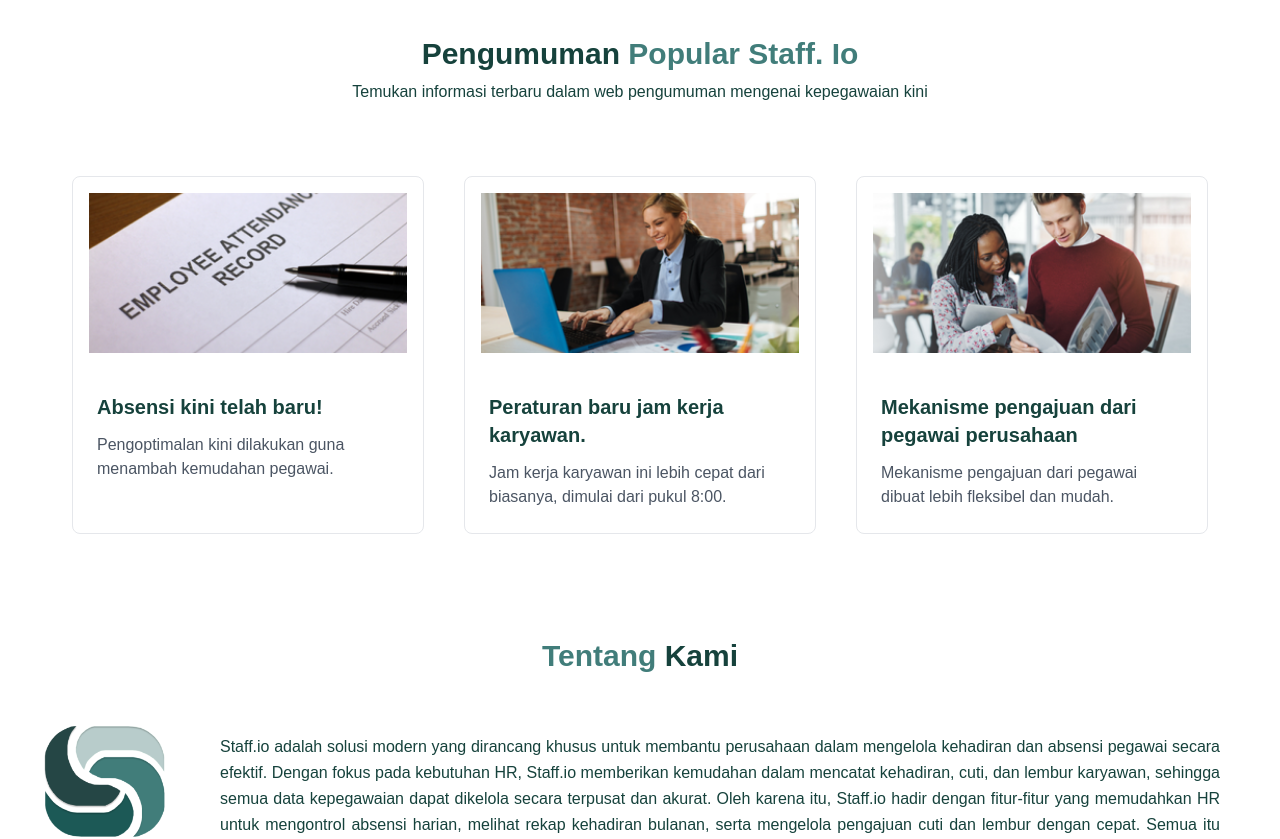
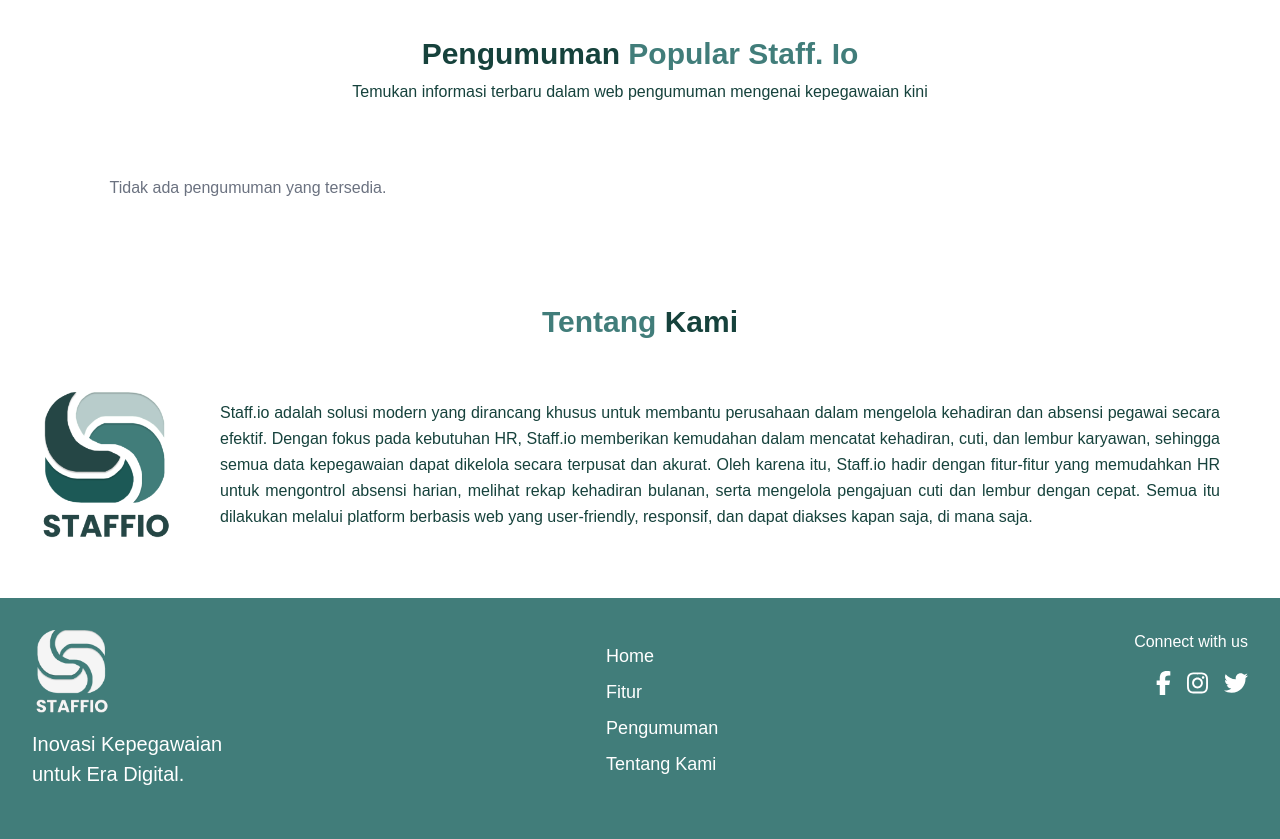
Before and after one commit to alcynx/tubes-desweb, a React (Create React App) app: page / in a window 1280 px wide. Shown: the part 2220-3059 px from the top of the page. Built offline with nearby package versions, Linux system fonts and the light colour scheme.

Commit message:
update pengumuman landing page

```diff
--- a/src/components/DetailPegawai/tablepegawai.jsx
+++ b/src/components/DetailPegawai/tablepegawai.jsx
@@ -19,11 +19,11 @@
                         className="text-left border-b cursor-pointer hover:bg-gray-100"
                         onClick={() => onRowClick(pegawai)}
                     >
-                        <td className="p-2">{pegawai.nama}</td>
-                        <td className="p-2">{pegawai.posisi}</td>
-                        <td className="p-2">{pegawai.status}</td>
-                        <td className="p-2">{pegawai.id}</td>
-                        <td className="p-2">{pegawai.sisaCuti}</td>
+                        <td className="p-2 text-secondary">{pegawai.nama}</td>
+                        <td className="p-2 text-secondary">{pegawai.posisi}</td>
+                        <td className="p-2 text-secondary">{pegawai.status}</td>
+                        <td className="p-2 text-secondary">{pegawai.id}</td>
+                        <td className="p-2 text-secondary">{pegawai.sisaCuti}</td>
                     </tr>
                 ))}
             </tbody>
--- a/src/components/LandingPage/pengumuman.jsx
+++ b/src/components/LandingPage/pengumuman.jsx
@@ -1,53 +1,49 @@
-import React from 'react';
-
-export const announcements = [
-  {
-    title: "Absensi kini telah baru!",
-    description: "Pengoptimalan kini dilakukan guna menambah kemudahan pegawai.",
-    image: "/images/laporan-absensi.png",
-    date: "30/05/24",
-    category: "Kebijakan",
-    isNew: true,
-  },
-  {
-    title: "Peraturan baru jam kerja karyawan.",
-    description: "Jam kerja karyawan ini lebih cepat dari biasanya, dimulai dari pukul 8:00.",
-    image: "/images/peraturan.png",
-    date: "30/05/24",
-    category: "Kebijakan",
-    isNew: true,
-  },
-  {
-    title: "Mekanisme pengajuan dari pegawai perusahaan",
-    description: "Mekanisme pengajuan dari pegawai dibuat lebih fleksibel dan mudah.",
-    image: "/images/mekanisme.png",
-    date: "30/05/24",
-    category: "Umum",
-    isNew: true,
-  },
-];
-
+import React from "react";
+import { useAnnouncements } from "../../components/Pengumuman/AnnouncementsContext";
 
 const AnnouncementsSection = () => {
+  const { announcements } = useAnnouncements();
+
   return (
-    <div className="max-w- font-poppins mx-auto py-12 px-4 sm:px-6 lg:px-8 -mt-7 ">
+    <div className="max-w- font-poppins mx-auto py-12 px-4 sm:px-6 lg:px-8 -mt-7">
       <h2 className="text-center text-tertiary text-3xl font-extrabold text-gray-900 mb-2">
         Pengumuman <span className="text-secondary">Popular Staff. Io</span>
       </h2>
-      <p className="text-center text-tertiary  mb-10">
+      <p className="text-center text-tertiary mb-10">
         Temukan informasi terbaru dalam web pengumuman mengenai kepegawaian kini
       </p>
 
       <div className="grid grid-cols-1 md:grid-cols-3 gap-10 p-10 -mt-2">
-        {announcements.map((announcement, index) => (
-          <div key={index} className="border rounded-lg overflow-hidden hover:shadow-2xl transition-shadow duration-300">
-            <img src={announcement.image} alt={announcement.title} className="w-full h-48 object-cover p-4" />
-            <div className="p-6">
-              <h3 className="text-xl font-bold text-tertiary mb-3">{announcement.title}</h3>
-              <p className="text-gray-600">{announcement.description}</p>
-            </div>
-          </div>
-        ))}
+        {announcements.length > 0 ? (
+          announcements
+            .slice(0, 3) // Mengambil 3 data pertama
+            .map((announcement, index) => (
+              <div
+                key={index}
+                className="border rounded-lg overflow-hidden hover:shadow-2xl transition-shadow duration-300"
+              >
+                <img
+                  src={announcement.image}
+                  alt={announcement.title}
+                  className="w-full h-48 object-cover p-4"
+                />
+                <div className="p-6">
+                  <h3 className="text-xl font-bold text-tertiary mb-3">
+                    {announcement.title}
+                  </h3>
+                  <p className="text-gray-600">
+                    {announcement.description.length > 100
+                      ? `${announcement.description.slice(0, 100)}...`
+                      : announcement.description}
+                  </p>
+                </div>
+              </div>
+            ))
+        ) : (
+          <p className="text-center text-gray-500">
+            Tidak ada pengumuman yang tersedia.
+          </p>
+        )}
       </div>
     </div>
   );
--- a/src/pages/HR/daftarpengajuan.jsx
+++ b/src/pages/HR/daftarpengajuan.jsx
@@ -129,18 +129,18 @@
           <tbody>
             {approvedList.map((pengajuan, index) => (
               <tr key={`approved-${index}`}>
-                <td className="p-3 text-left">{pengajuan.nama}</td>
-                <td className="p-3 text-left">{pengajuan.jenisPengajuan}</td>
-                <td className="p-3 text-left">{pengajuan.tanggalPengajuan}</td>
+                <td className="p-3 text-left text-secondary">{pengajuan.nama}</td>
+                <td className="p-3 text-left text-secondary">{pengajuan.jenisPengajuan}</td>
+                <td className="p-3 text-left text-secondary">{pengajuan.tanggalPengajuan}</td>
                 <td className="p-3 text-left text-green-600">Disetujui</td>
               </tr>
             ))}
 
             {rejectedList.map((pengajuan, index) => (
               <tr key={`rejected-${index}`}>
-                <td className="p-3 text-left">{pengajuan.nama}</td>
-                <td className="p-3 text-left">{pengajuan.jenisPengajuan}</td>
-                <td className="p-3 text-left">{pengajuan.tanggalPengajuan}</td>
+                <td className="p-3 text-left text-secondary">{pengajuan.nama}</td>
+                <td className="p-3 text-left text-secondary">{pengajuan.jenisPengajuan}</td>
+                <td className="p-3 text-left text-secondary">{pengajuan.tanggalPengajuan}</td>
                 <td className="p-3 text-left text-red-600">Ditolak</td>
               </tr>
             ))}
--- a/src/pages/HR/dashboardPengumuman.jsx
+++ b/src/pages/HR/dashboardPengumuman.jsx
@@ -9,7 +9,7 @@
         <Sidebar />
         <div className="w-full p-8 ml-64 font-poppins">
             <HeaderHr />
-            <h1 className="text-green-900 font-bold mb-4 mt-8">PENGUMUMAN</h1>
+            <h1 className="text-2xl font-bold text-tertiary mb-6 text-center">Pengumuman</h1>
             <AnnouncementForm />
         </div>
     </div>
```
